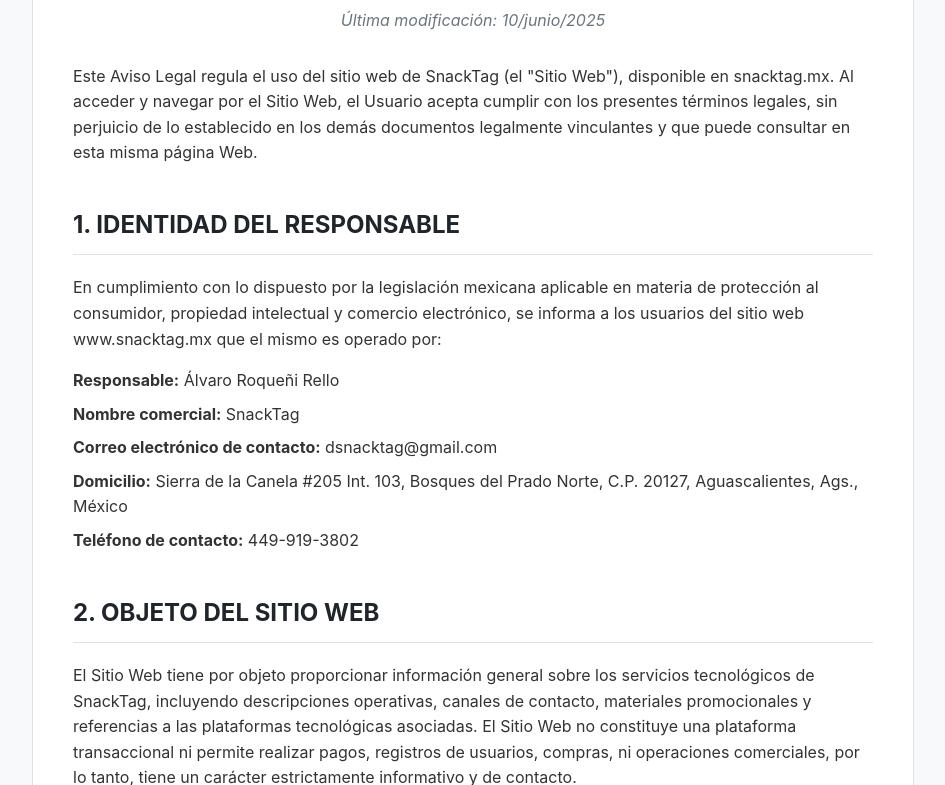
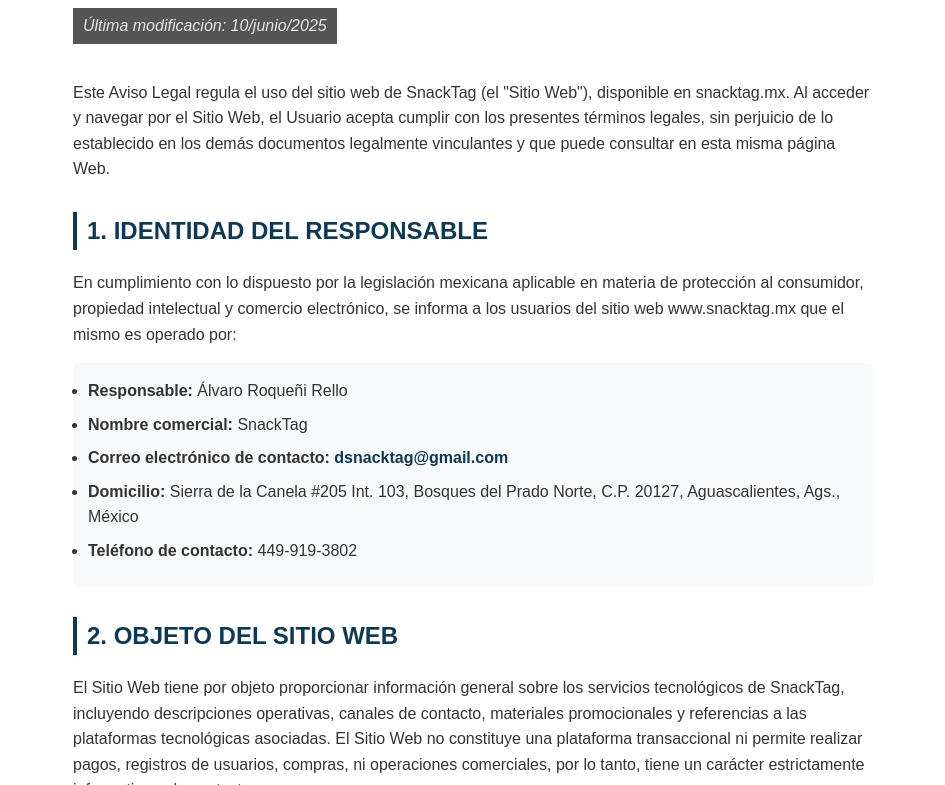
Before and after one commit to Mindept/snacktag-pdf, a plain HTML site: page index.html in a window 1280 px wide. Shown: the part 128-913 px from the top of the page, without its empty margins (167-1112 px from the left). Drawn offline with Linux system fonts and the light colour scheme.

Commit message:
Update index.html

```diff
--- a/index.html
+++ b/index.html
@@ -2,101 +2,128 @@
 <html lang="es">
 <head>
     <meta charset="UTF-8">
-    <meta name="viewport" content="width=device-width, initial-scale=1.0">
     <title>Aviso Legal - SnackTag</title>
     <style>
         body {
-            font-family: -apple-system, BlinkMacSystemFont, "Segoe UI", Roboto, "Helvetica Neue", Arial, sans-serif;
+            font-family: 'Arial', sans-serif;
             line-height: 1.6;
-            color: #333;
-            background-color: #f8f9fa;
-            margin: 0;
-            padding: 20px;
-        }
-        .container {
             max-width: 800px;
             margin: 0 auto;
-            background-color: #ffffff;
-            border: 1px solid #dee2e6;
-            border-radius: 8px;
-            padding: 20px 40px;
+            padding: 20px;
+            color: #333;
         }
-        h1, h2 {
-            color: #212529;
-            border-bottom: 1px solid #dee2e6;
-            padding-bottom: 10px;
+        h1, h2, h3, h4 {
+            color: #0E3954;
         }
         h1 {
-            font-size: 2em;
+            border-bottom: 2px solid #0E3954;
+            padding-bottom: 10px;
             text-align: center;
         }
         h2 {
-            font-size: 1.5em;
-            margin-top: 40px;
+            margin-top: 30px;
+            border-left: 4px solid #0E3954;
+            padding-left: 10px;
         }
         .last-modified {
+            font-style: italic;
+            color: #E5E5E5;
+            background-color: #555;
+            padding: 5px 10px;
+            display: inline-block;
+            margin: 10px auto 20px;
             text-align: center;
-            color: #6c757d;
-            font-style: italic;
-            margin-top: -10px;
-            margin-bottom: 30px;
+            width: fit-content;
         }
-        ul {
-            list-style-type: none;
-            padding-left: 0;
-        }
-        ul li {
-            margin-bottom: 8px;
+        ul, ol {
+            padding-left: 25px;
         }
         a {
-            color: #007bff;
+            color: #0E3954;
             text-decoration: none;
+            font-weight: bold;
         }
         a:hover {
             text-decoration: underline;
         }
+        .highlight {
+            background-color: #E5E5E5;
+            padding: 2px 5px;
+            font-style: italic;
+        }
+        .section {
+            margin-bottom: 30px;
+        }
+        .contact-info {
+            background-color: #f8f9fa;
+            padding: 15px;
+            border-radius: 5px;
+            margin: 15px 0;
+        }
+        .contact-info li {
+            margin-bottom: 8px;
+        }
     </style>
 </head>
 <body>
+    <h1>AVISO LEGAL DEL SITIO WEB DE SNACKTAG</h1>
+    <div class="last-modified">Última modificación: 10/junio/2025</div>
 
-    <div class="container">
-        <h1>AVISO LEGAL DEL SITIO WEB DE SNACKTAG </h1>
-        <p class="last-modified">Última modificación: 10/junio/2025 </p>
-
-        <p>Este Aviso Legal regula el uso del sitio web de SnackTag (el "Sitio Web"), disponible en snacktag.mx.  Al acceder y navegar por el Sitio Web, el Usuario acepta cumplir con los presentes términos legales, sin perjuicio de lo establecido en los demás documentos legalmente vinculantes y que puede consultar en esta misma página Web. </p>
-
-        <h2>1. IDENTIDAD DEL RESPONSABLE </h2>
-        <p>En cumplimiento con lo dispuesto por la legislación mexicana aplicable en materia de protección al consumidor, propiedad intelectual y comercio electrónico, se informa a los usuarios del sitio web www.snacktag.mx que el mismo es operado por: </p>
-        <ul>
-            <li><strong>Responsable:</strong> Álvaro Roqueñi Rello </li>
-            <li><strong>Nombre comercial:</strong> SnackTag </li>
-            <li><strong>Correo electrónico de contacto:</strong> dsnacktag@gmail.com </li>
-            <li><strong>Domicilio:</strong> Sierra de la Canela #205 Int. 103, Bosques del Prado Norte, C.P. 20127, Aguascalientes, Ags., México </li>
-            <li><strong>Teléfono de contacto:</strong> 449-919-3802 </li>
-        </ul>
-
-        <h2>2. OBJETO DEL SITIO WEB </h2>
-        <p>El Sitio Web tiene por objeto proporcionar información general sobre los servicios tecnológicos de SnackTag, incluyendo descripciones operativas, canales de contacto, materiales promocionales y referencias a las plataformas tecnológicas asociadas.  El Sitio Web no constituye una plataforma transaccional ni permite realizar pagos, registros de usuarios, compras, ni operaciones comerciales, por lo tanto, tiene un carácter estrictamente informativo y de contacto. </p>
-        <p>Cualquier uso de los Servicios de SnackTag, incluyendo la interacción con su Plataforma, se encuentra regulado por los Términos y Condiciones de Uso disponibles en el siguiente enlace: </p>
-        <p><a href="#">https://es.wikipedia.org/wiki/T%C3%A9rminos_y_condiciones_de_uso</a> </p> <h2>3. PROPIEDAD INTELECTUAL </h2>
-        <p>Todo el contenido del Sitio Web, incluyendo textos, imágenes, logos, software, estructuras de navegación, diseño gráfico, código fuente y demás elementos están protegidos por derechos de autor, marcas y demás derechos de propiedad intelectual titularidad de SnackTag o de sus licenciatarios.  El Usuario no adquiere ningún derecho de propiedad sobre dichos contenidos por el simple uso del Sitio Web.  Queda estrictamente prohibida la reproducción total o parcial, distribución, comunicación pública o transformación sin autorización expresa y por escrito. </p>
-
-        <h2>4. RESPONSABILIDAD Y EXCLUSIONES </h2>
-        <p>SnackTag no garantiza la disponibilidad continua del Sitio Web ni la ausencia de errores en el acceso o en sus contenidos.  Tampoco será responsable por interrupciones, caídas, errores técnicos o uso indebido del sitio por parte de terceros.  Asimismo, SnackTag no asume responsabilidad alguna derivada del uso que los Usuarios puedan hacer de la información contenida en el Sitio Web. </p>
-
-        <h2>5. ENLACES A TERCEROS </h2>
-        <p>El Sitio Web puede contener enlaces a plataformas externas (como redes sociales, medios de pago, App Store o Google Play), los cuales son ofrecidos exclusivamente con fines informativos.  SnackTag no se responsabiliza del contenido, exactitud o funcionamiento de dichos sitios, los cuales operan bajo sus propios términos y políticas. </p>
-
-        <h2>6. PROTECCIÓN DE DATOS PERSONALES </h2>
-        <p>La simple navegación por el Sitio Web no implica la recopilación activa de datos personales por parte de SnackTag, salvo aquellos que sean voluntariamente proporcionados por el Usuario a través de formularios de contacto o canales de comunicación habilitados.  Para conocer más sobre cómo se recolectan, utilizan y protegen los datos personales, consulta nuestra Política de Privacidad: </p>
-        <p><a href="#">https://es.wikipedia.org/wiki/Pol%C3%ADtica_de_privacidad</a> </p> <h2>7. USO DE COOKIES </h2>
-        <p>Este Sitio Web puede utilizar cookies propias y de terceros (como Stripe y Firebase) con fines técnicos, estadísticos y operativos.  El uso de estas cookies se detalla en la Política de Cookies de SnackTag.  En particular, informamos que ciertos servicios prestados por terceros como Stripe (procesamiento de pagos) pueden insertar cookies fuera del control de SnackTag.  Para más información, consulta la política de cookies de Stripe. </p>
-        <p><a href="#">https://enviroscale.com/politica-de-cookies/</a> </p> <h2>8. MODIFICACIONES </h2>
-        <p>SnackTag se reserva el derecho de modificar en cualquier momento y sin previo aviso la presentación, configuración, información y condiciones de acceso al Sitio Web.  El presente Aviso Legal podrá ser actualizado periódicamente.  La fecha de última modificación se indicará al inicio del documento. </p>
-
-        <h2>9. LEGISLACIÓN APLICABLE Y JURISDICCIÓN </h2>
-        <p>El presente Aviso Legal se rige por la legislación vigente en los Estados Unidos Mexicanos.  En caso de controversia derivada del uso del Sitio Web, las partes se someterán a la jurisdicción de los tribunales competentes en la ciudad de Aguascalientes, Ags., México, renunciando a cualquier otro fuero que pudiera corresponderles por razón de su domicilio presente o futuro. </p>
+    <div class="section">
+        <p>Este Aviso Legal regula el uso del sitio web de SnackTag (el "Sitio Web"), disponible en snacktag.mx. Al acceder y navegar por el Sitio Web, el Usuario acepta cumplir con los presentes términos legales, sin perjuicio de lo establecido en los demás documentos legalmente vinculantes y que puede consultar en esta misma página Web.</p>
     </div>
 
+    <div class="section">
+        <h2>1. IDENTIDAD DEL RESPONSABLE</h2>
+        <p>En cumplimiento con lo dispuesto por la legislación mexicana aplicable en materia de protección al consumidor, propiedad intelectual y comercio electrónico, se informa a los usuarios del sitio web www.snacktag.mx que el mismo es operado por:</p>
+        <ul class="contact-info">
+            <li><strong>Responsable:</strong> Álvaro Roqueñi Rello</li>
+            <li><strong>Nombre comercial:</strong> SnackTag</li>
+            <li><strong>Correo electrónico de contacto:</strong> <a href="mailto:dsnacktag@gmail.com">dsnacktag@gmail.com</a></li>
+            <li><strong>Domicilio:</strong> Sierra de la Canela #205 Int. 103, Bosques del Prado Norte, C.P. 20127, Aguascalientes, Ags., México</li>
+            <li><strong>Teléfono de contacto:</strong> 449-919-3802</li>
+        </ul>
+    </div>
+
+    <div class="section">
+        <h2>2. OBJETO DEL SITIO WEB</h2>
+        <p>El Sitio Web tiene por objeto proporcionar información general sobre los servicios tecnológicos de SnackTag, incluyendo descripciones operativas, canales de contacto, materiales promocionales y referencias a las plataformas tecnológicas asociadas. El Sitio Web no constituye una plataforma transaccional ni permite realizar pagos, registros de usuarios, compras, ni operaciones comerciales, por lo tanto, tiene un carácter estrictamente informativo y de contacto.</p>
+        <p>Cualquier uso de los Servicios de SnackTag, incluyendo la interacción con su Plataforma, se encuentra regulado por los <a href="#">Términos y Condiciones de Uso</a>.</p>
+    </div>
+
+    <div class="section">
+        <h2>3. PROPIEDAD INTELECTUAL</h2>
+        <p>Todo el contenido del Sitio Web, incluyendo textos, imágenes, logos, software, estructuras de navegación, diseño gráfico, código fuente y demás elementos están protegidos por derechos de autor, marcas y demás derechos de propiedad intelectual titularidad de SnackTag o de sus licenciatarios. El Usuario no adquiere ningún derecho de propiedad sobre dichos contenidos por el simple uso del Sitio Web. Queda estrictamente prohibida la reproducción total o parcial, distribución, comunicación pública o transformación sin autorización expresa y por escrito.</p>
+    </div>
+
+    <div class="section">
+        <h2>4. RESPONSABILIDAD Y EXCLUSIONES</h2>
+        <p>SnackTag no garantiza la disponibilidad continua del Sitio Web ni la ausencia de errores en el acceso o en sus contenidos. Tampoco será responsable por interrupciones, caídas, errores técnicos o uso indebido del sitio por parte de terceros. Asimismo, SnackTag no asume responsabilidad alguna derivada del uso que los Usuarios puedan hacer de la información contenida en el Sitio Web.</p>
+    </div>
+
+    <div class="section">
+        <h2>5. ENLACES A TERCEROS</h2>
+        <p>El Sitio Web puede contener enlaces a plataformas externas (como redes sociales, medios de pago, App Store o Google Play), los cuales son ofrecidos exclusivamente con fines informativos. SnackTag no se responsabiliza del contenido, exactitud o funcionamiento de dichos sitios, los cuales operan bajo sus propios términos y políticas.</p>
+    </div>
+
+    <div class="section">
+        <h2>6. PROTECCIÓN DE DATOS PERSONALES</h2>
+        <p>La simple navegación por el Sitio Web no implica la recopilación activa de datos personales por parte de SnackTag, salvo aquellos que sean voluntariamente proporcionados por el Usuario a través de formularios de contacto o canales de comunicación habilitados. Para conocer más sobre cómo se recolectan, utilizan y protegen los datos personales, consulta nuestra <a href="#">Política de Privacidad</a>.</p>
+    </div>
+
+    <div class="section">
+        <h2>7. USO DE COOKIES</h2>
+        <p>Este Sitio Web puede utilizar cookies propias y de terceros (como Stripe y Firebase) con fines técnicos, estadísticos y operativos. El uso de estas cookies se detalla en la <a href="#">Política de Cookies</a> de SnackTag. En particular, informamos que ciertos servicios prestados por terceros como Stripe (procesamiento de pagos) pueden insertar cookies fuera del control de SnackTag.</p>
+    </div>
+
+    <div class="section">
+        <h2>8. MODIFICACIONES</h2>
+        <p>SnackTag se reserva el derecho de modificar en cualquier momento y sin previo aviso la presentación, configuración, información y condiciones de acceso al Sitio Web. El presente Aviso Legal podrá ser actualizado periódicamente. La fecha de última modificación se indicará al inicio del documento.</p>
+    </div>
+
+    <div class="section">
+        <h2>9. LEGISLACIÓN APLICABLE Y JURISDICCIÓN</h2>
+        <p class="highlight">El presente Aviso Legal se rige por la legislación vigente en los Estados Unidos Mexicanos. En caso de controversia derivada del uso del Sitio Web, las partes se someterán a la jurisdicción de los tribunales competentes en la ciudad de Aguascalientes, Ags., México, renunciando a cualquier otro fuero que pudiera corresponderles por razón de su domicilio presente o futuro.</p>
+    </div>
 </body>
 </html>
```
